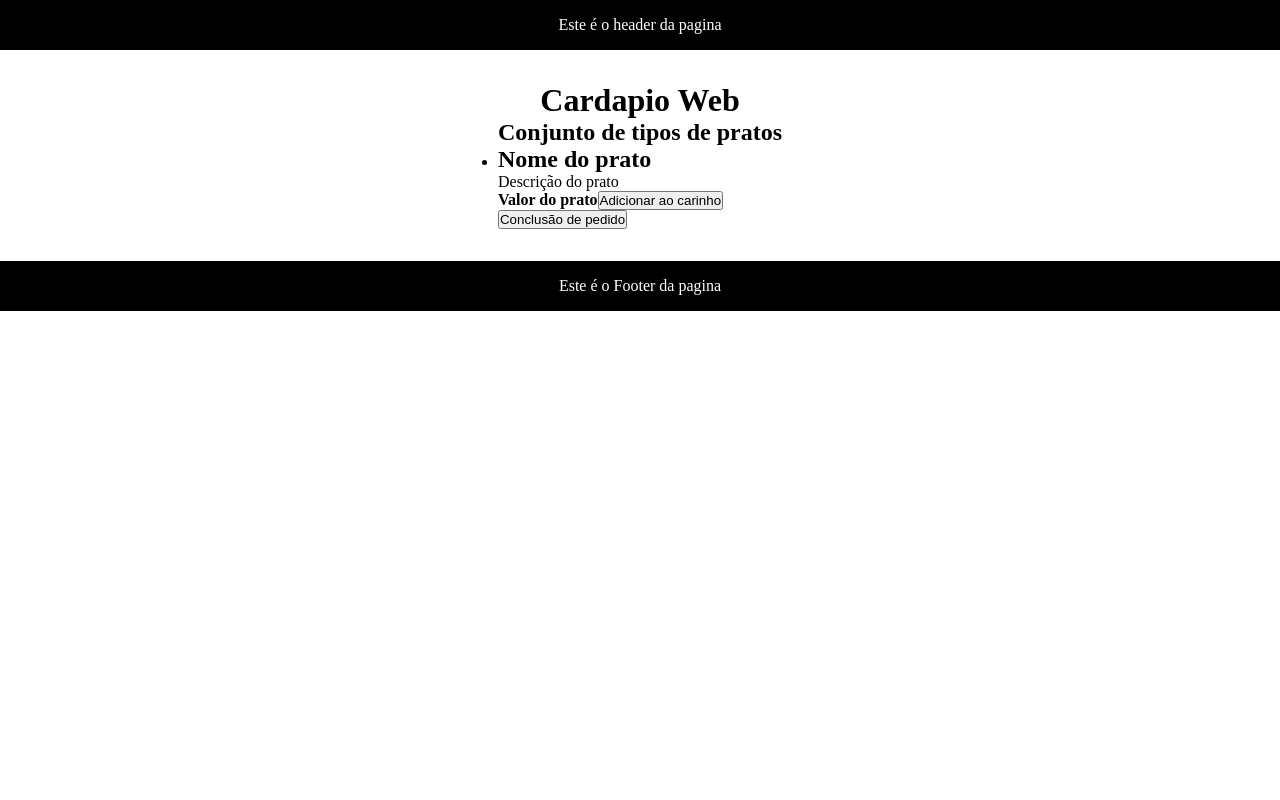
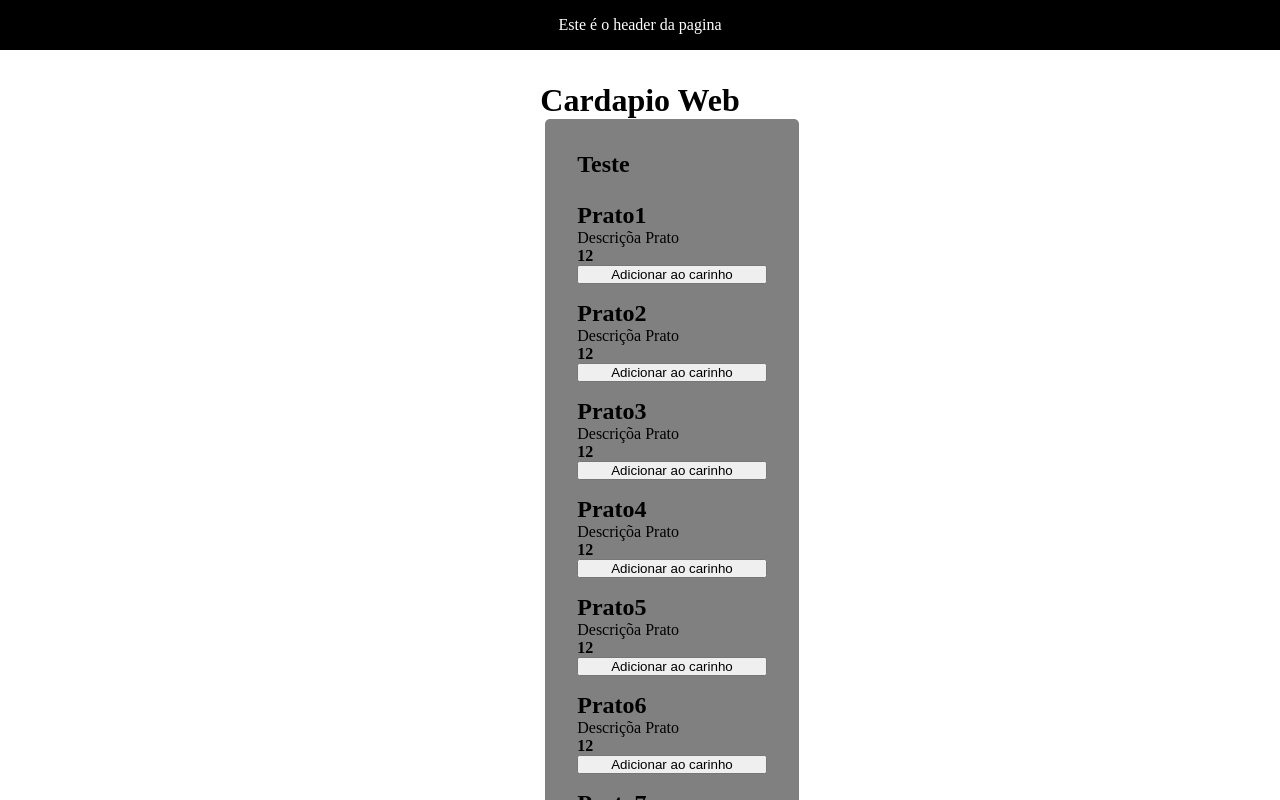
Before and after one commit to JoseItaloP/Cardapio_Web, a React (Vite) app: page / in a window 1280 px wide. Shown: the top 800 px of the page. Built offline with nearby package versions, Linux system fonts and the light colour scheme.

Commit message:
Inicio de criação de CSS na pagina Main com grid e sistema de cardapios.

```diff
--- a/src/App.css
+++ b/src/App.css
@@ -1,6 +1,7 @@
 :root{
  --Stand-Color: white;
  --Second-Color: black;
+ --Third-Color: grey
 }
 
 *{
@@ -18,6 +19,12 @@ body{
     display: flex;
     flex-direction: column;
 
+}
+
+#root{
+    height: 100vh;
+    display: flex;
+    flex-direction: column;
 }
 
 .HeaderClass{
@@ -53,21 +60,44 @@ body{
 }
 
 /*Pratos e conjuntos de pratos*/
-
+/*Phone's Mater*/
 .DivPagePedido{
 
 }
 
 .ConjuntoTipoPratos{
+    background-color: var(--Third-Color);
+    padding: 2em;
+    width: 100%;
+    display: flex;
+    flex-direction: column;
 
+    border-radius: 5px;
 }
 
-.ListaDPratos{
-
+.ConjuntoTipoPratos > h1{
+    margin-bottom: 1em;
 }
 
+.GridHandlerPratos{
+    list-style: none;
+
+    width: 100%;
+    height: 100%;
+
+    display: grid;
+    grid-template-columns: repeat(1, 1fr);
+    grid-auto-rows: auto;
+    grid-column-gap: 1em;
+    grid-row-gap: 1em;
+}
+
+
+
 .CaixaPrato{
-
+    display: flex;
+    flex-direction: column;
+    height: 100%;
 }
 
 .ButaoConclusaoP{
--- a/src/App.tsx
+++ b/src/App.tsx
@@ -1,30 +1,113 @@
 import "./App.css";
 import Footer from "./components/Footer";
 import Header from "./components/Header";
+import NoItems from "./components/options/NoItems";
+import Options from "./components/options/Options";
+import PratoType from "./types/PratoType";
 
 function App() {
+  const ItemsCardapio: PratoType[] = [
+    {
+      Nome: "Prato1",
+      Descrição: "Descriçõa Prato",
+      Valor: 12.0,
+      DescriçãoDetalhada: "Descrição detalhada do produto",
+      Ingredientes: ["Pão", "Queijo", "Salame"],
+      ID: 0,
+      Conjunto: "Teste",
+    },
+    {
+      Nome: "Prato2",
+      Descrição: "Descriçõa Prato",
+      Valor: 12.0,
+      DescriçãoDetalhada: "Descrição detalhada do produto",
+      Ingredientes: ["Pão", "Queijo", "Salame"],
+      ID: 1,
+      Conjunto: "Teste",
+    },
+    {
+      Nome: "Prato3",
+      Descrição: "Descriçõa Prato",
+      Valor: 12.0,
+      DescriçãoDetalhada: "Descrição detalhada do produto",
+      Ingredientes: ["Pão", "Queijo", "Salame"],
+      ID: 2,
+      Conjunto: "Teste",
+    },
+    {
+      Nome: "Prato4",
+      Descrição: "Descriçõa Prato",
+      Valor: 12.0,
+      DescriçãoDetalhada: "Descrição detalhada do produto",
+      Ingredientes: ["Pão", "Queijo", "Salame"],
+      ID: 3,
+      Conjunto: "Teste",
+    },
+    {
+      Nome: "Prato5",
+      Descrição: "Descriçõa Prato",
+      Valor: 12.0,
+      DescriçãoDetalhada: "Descrição detalhada do produto",
+      Ingredientes: ["Pão", "Queijo", "Salame"],
+      ID: 4,
+      Conjunto: "Teste",
+    },
+    {
+      Nome: "Prato6",
+      Descrição: "Descriçõa Prato",
+      Valor: 12.0,
+      DescriçãoDetalhada: "Descrição detalhada do produto",
+      Ingredientes: ["Pão", "Queijo", "Salame"],
+      ID: 5,
+      Conjunto: "Teste",
+    },
+    {
+      Nome: "Prato7",
+      Descrição: "Descriçõa Prato",
+      Valor: 12.0,
+      DescriçãoDetalhada: "Descrição detalhada do produto",
+      Ingredientes: ["Pão", "Queijo", "Salame"],
+      ID: 6,
+      Conjunto: "Teste",
+    },
+    {
+      Nome: "Prato8",
+      Descrição: "Descriçõa Prato",
+      Valor: 12.0,
+      DescriçãoDetalhada: "Descrição detalhada do produto",
+      Ingredientes: ["Pão", "Queijo", "Salame"],
+      ID: 7,
+      Conjunto: "Teste",
+    },
+    {
+      Nome: "Prato9",
+      Descrição: "Descriçõa Prato",
+      Valor: 12.0,
+      DescriçãoDetalhada: "Descrição detalhada do produto",
+      Ingredientes: ["Pão", "Queijo", "Salame"],
+      ID: 8,
+      Conjunto: "Teste",
+    },
+  ];
+  const Conjuntos: string[] = ["Teste"];
+
   return (
     <>
       <Header />
       <main className="MainCardapioPage">
         <h1>Cardapio Web</h1>
         <div className="DivPagePedido">
-
-          <section className="ConjuntoTipoPratos">
-            <h1>Conjunto de tipos de pratos</h1>
-            <ul className="ListaDPratos">
-              <li className="CaixaPrato">
-                <h2>Nome do prato</h2>
-                <p>Descrição do prato</p>
-                <strong>Valor do prato</strong>
-                <button>Adicionar ao carinho</button>
-              </li>
-            </ul>
-          </section>
-
-          <button className="ButaoConclusaoP">Conclusão de pedido</button>
-
+          {Conjuntos.map((Conjunto) => {
+            if (Conjuntos === null) {
+              return <NoItems />;
+            } else {
+              return (
+                <Options Conjunto={Conjunto} ItemsCardapio={ItemsCardapio} />
+              );
+            }
+          })}
         </div>
+        <button className="ButaoConclusaoP">Conclusão de pedido</button>
       </main>
       <Footer />
     </>
--- /dev/null
+++ b/src/components/options/NoItems.tsx
@@ -0,0 +1,9 @@
+import React from 'react'
+
+export default function NoItems() {
+  return (
+    <div>
+      Sem itens cadastrados
+    </div>
+  )
+}
--- /dev/null
+++ b/src/components/options/Options.tsx
@@ -0,0 +1,22 @@
+import Prato from "./Prato";
+import PratoType from "../../types/PratoType";
+
+interface OptionsProps {
+  ItemsCardapio: PratoType[];
+  Conjunto: string;
+}
+
+export default function Options({ ItemsCardapio, Conjunto }: OptionsProps) {
+  return (
+    <section className="ConjuntoTipoPratos">
+      <h1>{Conjunto}</h1>
+      <ul className="GridHandlerPratos">
+        {ItemsCardapio.map((item: PratoType) => {
+          if (Conjunto === item.Conjunto) {
+            return <Prato Item={item} />;
+          }
+        })}
+      </ul>
+    </section>
+  );
+}
--- /dev/null
+++ b/src/components/options/Prato.tsx
@@ -0,0 +1,16 @@
+
+import PratoType from "../../types/PratoType";
+
+interface PratoProps {
+  Item: PratoType;
+}
+
+export default function Prato({ Item }: PratoProps) {
+  return<li className="CaixaPrato">
+          <h2>{ Item.Nome }</h2>
+          <p>{ Item.Descrição }</p>
+          <strong>{ Item.Valor }</strong>
+          <button>Adicionar ao carinho</button>
+        </li>
+
+}
--- /dev/null
+++ b/src/types/PratoType.ts
@@ -0,0 +1,10 @@
+type PratoType = {
+    Nome: string,
+    Descrição: string,
+    Valor: number,
+    DescriçãoDetalhada: string,
+    Ingredientes: string[],
+    ID: number,
+    Conjunto: string,
+}
+export default PratoType
```
